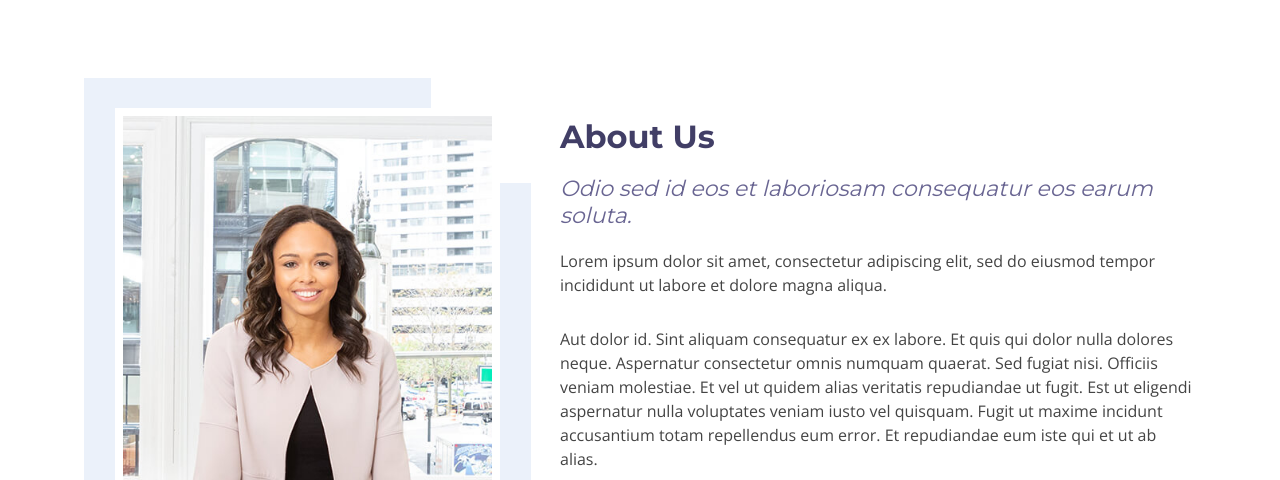
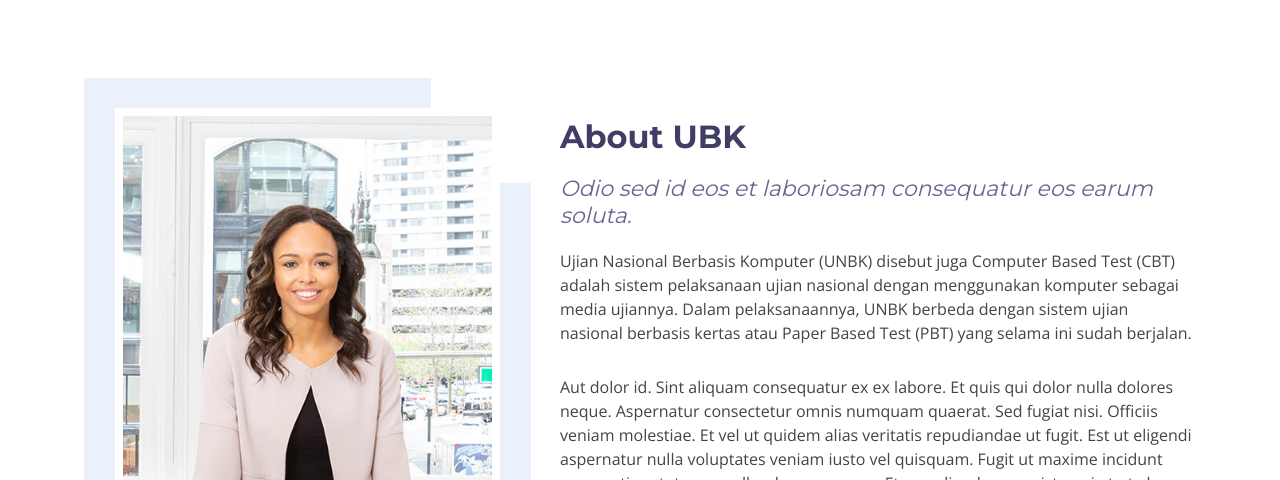
Before and after one commit to smkhk/ubk, a plain HTML site: page index.html in a window 1280 px wide. Shown: the part 802-1282 px from the top of the page. Drawn offline with nearby package versions, Linux system fonts and the light colour scheme; files whose address does not match are found by name.

Commit message:
Update index.html

```diff
--- a/index.html
+++ b/index.html
@@ -113,9 +113,9 @@
 
           <div class="col-lg-7 col-md-6">
             <div class="about-content">
-              <h2>About Us</h2>
+              <h2>About UBK</h2>
               <h3>Odio sed id eos et laboriosam consequatur eos earum soluta.</h3>
-              <p>Lorem ipsum dolor sit amet, consectetur adipiscing elit, sed do eiusmod tempor incididunt ut labore et dolore magna aliqua.</p>
+              <p>Ujian Nasional Berbasis Komputer (UNBK) disebut juga Computer Based Test (CBT) adalah sistem pelaksanaan ujian nasional dengan menggunakan komputer sebagai media ujiannya. Dalam pelaksanaannya, UNBK berbeda dengan sistem ujian nasional berbasis kertas atau Paper Based Test (PBT) yang selama ini sudah berjalan.</p>
               <p>Aut dolor id. Sint aliquam consequatur ex ex labore. Et quis qui dolor nulla dolores neque. Aspernatur consectetur omnis numquam quaerat. Sed fugiat nisi. Officiis veniam molestiae. Et vel ut quidem alias veritatis repudiandae ut fugit. Est ut eligendi aspernatur nulla voluptates veniam iusto vel quisquam. Fugit ut maxime incidunt accusantium totam repellendus eum error. Et repudiandae eum iste qui et ut ab alias.</p>
               <ul>
                 <li><i class="ion-android-checkmark-circle"></i> Ullamco laboris nisi ut aliquip ex ea commodo consequat.</li>
```
